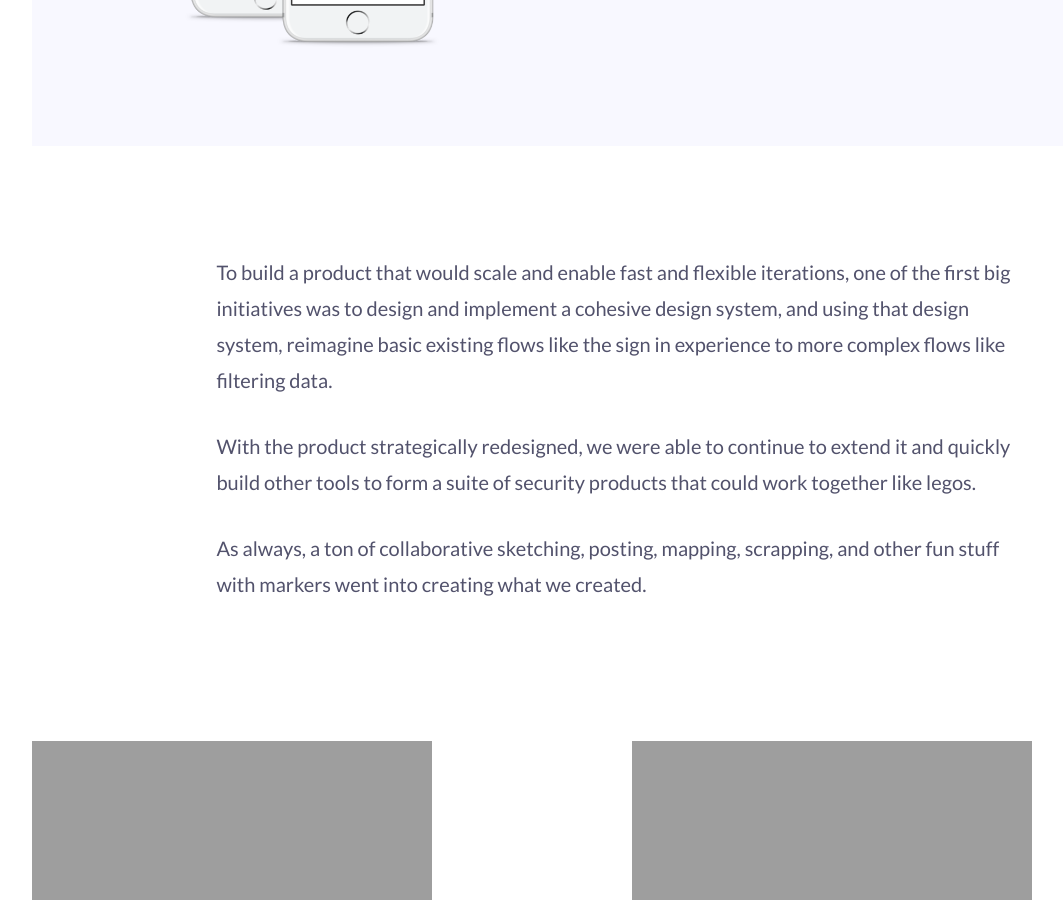
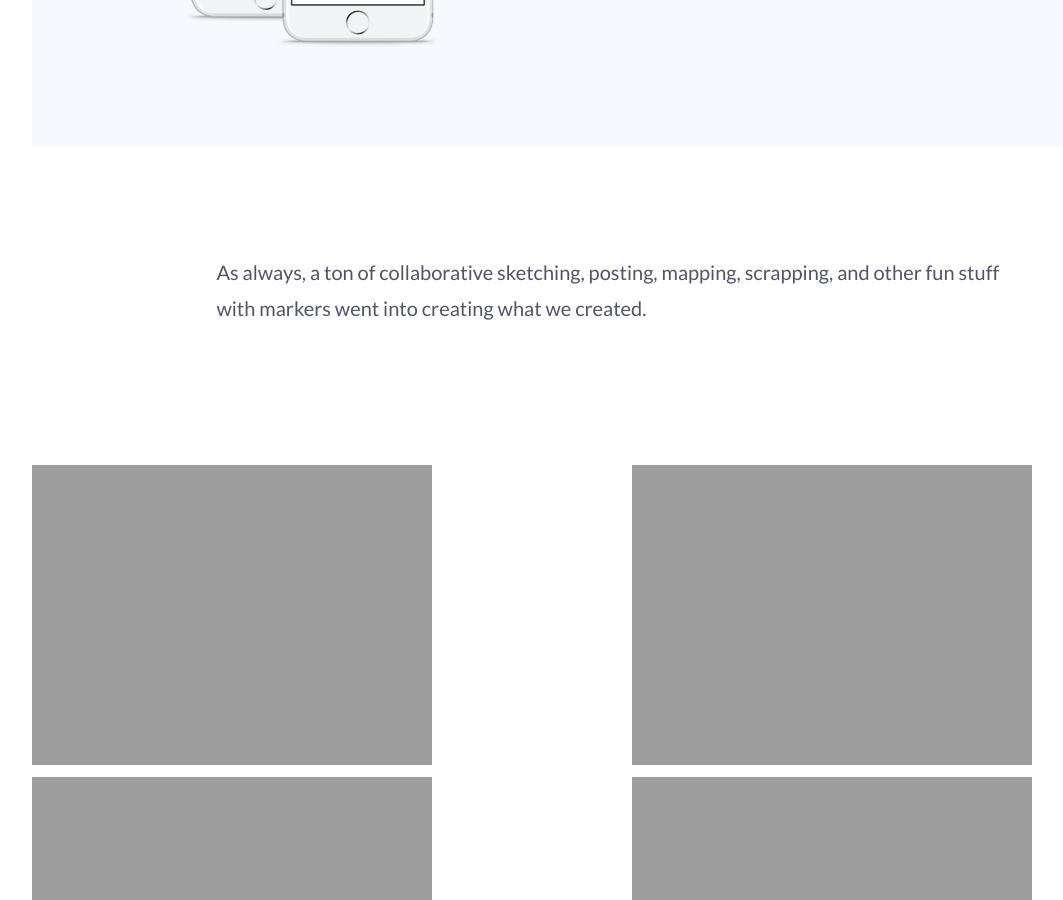
Before and after one commit to ericakatrak/ericakatrak.github.io, a Jekyll site: the page built from _posts/2016-09-07-lookout.md, in a window 1280 px wide and 900 px high, scrolled down 1450 px. Shown: the whole window, without its empty margins (14-1077 px from the left). Built offline with Jekyll 4.4.1, drawn with Linux system fonts in a browser that asks for light colours.

Commit message:
Update Lookout copy

```diff
--- a/_posts/2016-09-07-lookout.md
+++ b/_posts/2016-09-07-lookout.md
@@ -17,8 +17,6 @@ alt: Lookout
 </ul>
 
 <section>
-  <p>To build a product that would scale and enable fast and flexible iterations, one of the first big initiatives was to design and implement a cohesive design system, and using that design system, reimagine basic existing flows like the sign in experience to more complex flows like filtering data.</p>
-  <p>With the product strategically redesigned, we were able to continue to extend it and quickly build other tools to form a suite of security products that could work together like legos.</p>
 <p>As always, a ton of collaborative sketching, posting, mapping, scrapping, and other fun stuff with markers went into creating what we created.</p>
 </section>
 
```
